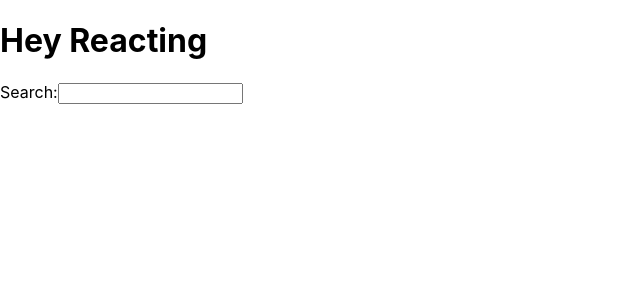
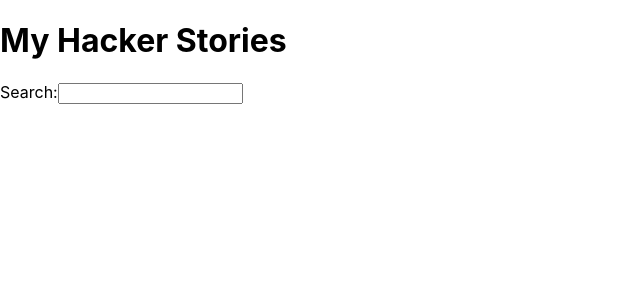
Before and after one commit to akshayvinodpunnath/hacker-stories, a React (Create React App) app: page / in a window 1280 px wide. Shown: the top 300 px of the page, without its empty margins (0-640 px from the left). Built offline with nearby package versions, Linux system fonts and the light colour scheme.

Commit message:
removed getTile function from src/App.js

```diff
--- a/src/App.js
+++ b/src/App.js
@@ -1,14 +1,10 @@
 import React from 'react';
-
-function getTitle(title){
-  return title;
-}
 
 function App(){
   return(
     <div>
       <h1>
-        Hey {getTitle('Reacting')}
+        My Hacker Stories
       </h1>
       <label htmlFor="search">Search:</label>
       <input id="search" type="text" />
```
